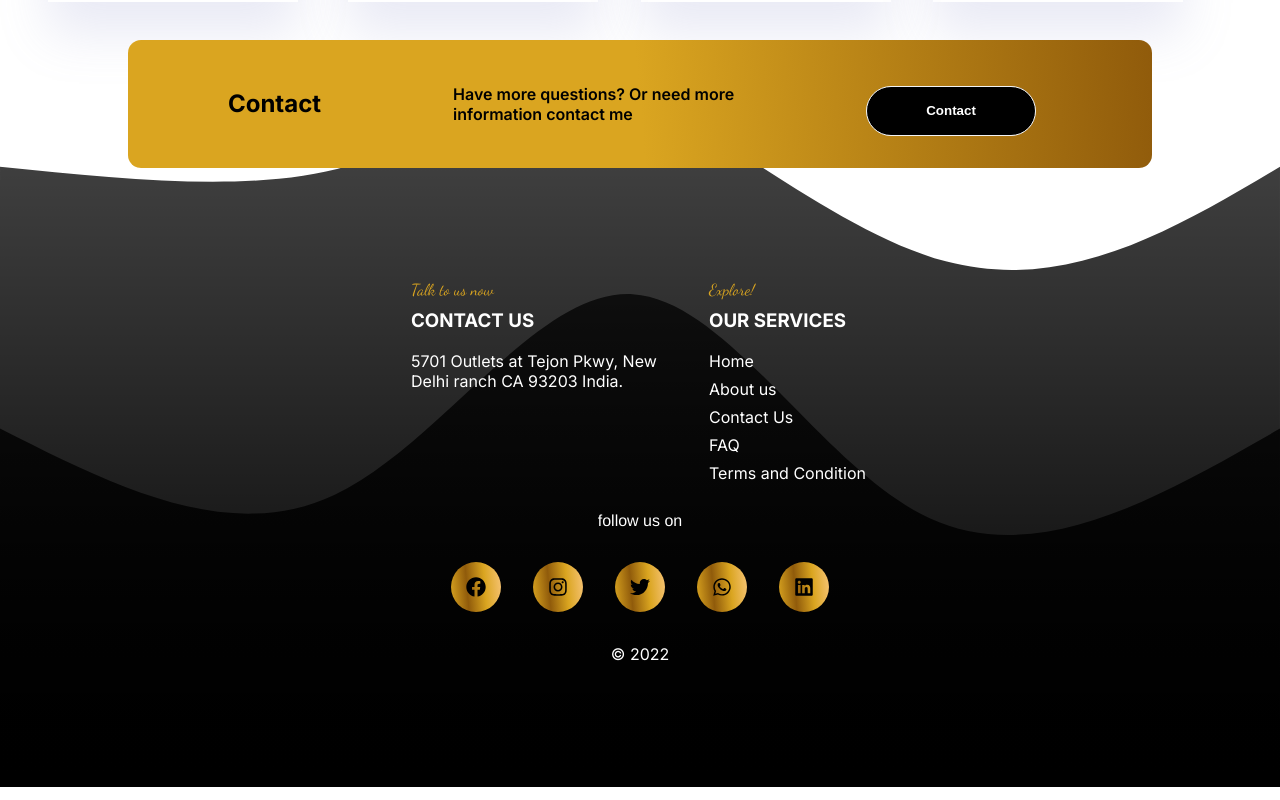
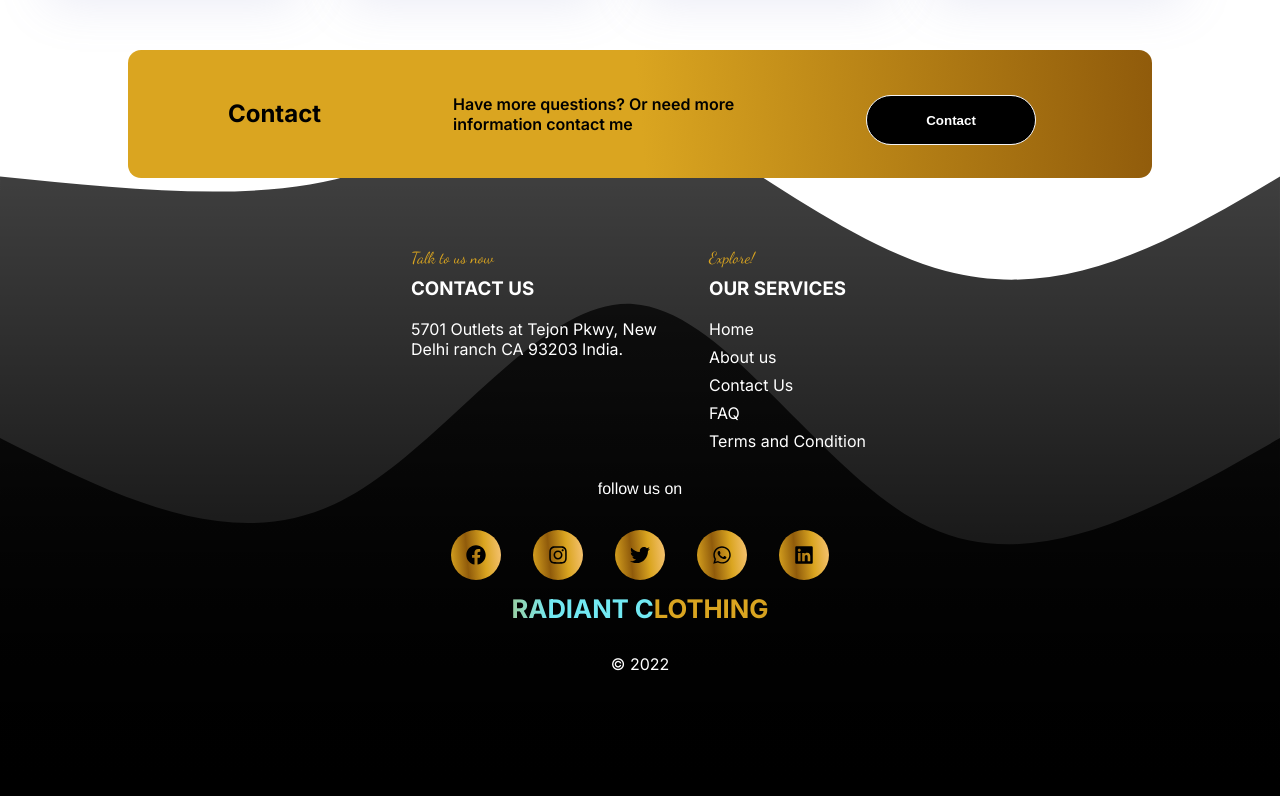
Before and after one commit to arinzehills/radiant-clothing-new, a React (Vite) app: page / in a window 1280 px wide. Shown: the part 1104-1904 px from the top of the page. Built offline with nearby package versions, Linux system fonts and the light colour scheme; a web font is replaced by a local one; what oaf-react-router would draw is missing.

Commit message:
first commit

```diff
--- a/src/components/Footer/Footer.jsx
+++ b/src/components/Footer/Footer.jsx
@@ -77,10 +77,10 @@ function Footer() {
             <FooterIcon iconName={"FaWhatsapp"} />
             <FooterIcon iconName={"FaLinkedin"} />
           </div>
-          {/* <GradientText
+          <GradientText
             text={" RADIANT CLOTHING"}
             style={{ lineHeight: 1, fontSize: "2vw", textAlign: "left" }}
-          /> */}
+          />
           <p>&copy; 2022</p>
         </div>
       </>
--- a/src/pages/Homepage/Homepage.jsx
+++ b/src/pages/Homepage/Homepage.jsx
@@ -21,7 +21,7 @@ const Homepage = () => {
   return (
     <>
       <div style={{ marginTop: "12rem" }}></div>
-      {/* <HeroSlider /> */}
+      <HeroSlider />
       <Featured />
     </>
   );
```
